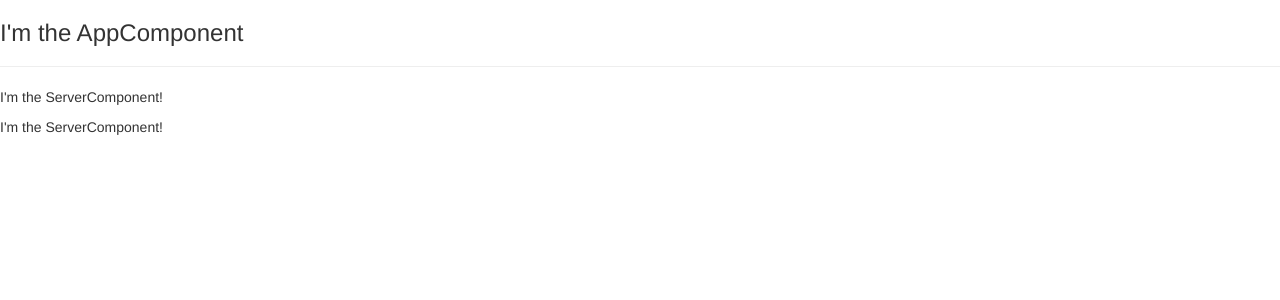
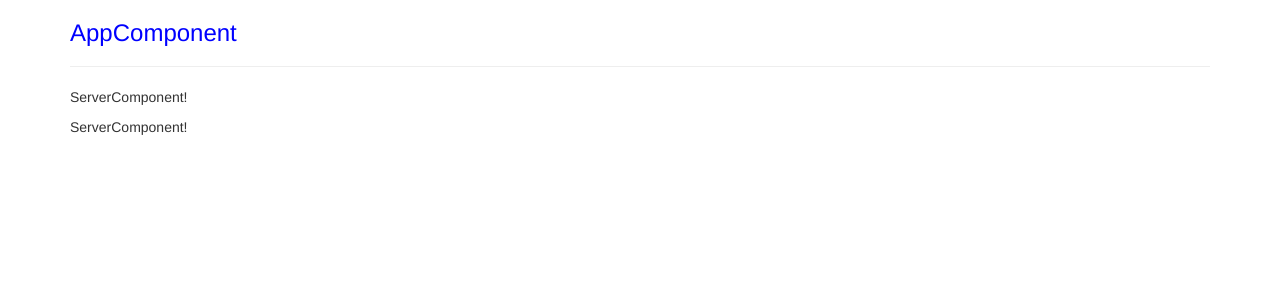
Before and after one commit to ReBarrington/Angular-Tutorial, an Angular app: page / in a window 1280 px wide. Shown: the top 300 px of the page. Built offline with nearby package versions, Linux system fonts and the light colour scheme.

Commit message:
Databinding

```diff
--- a/src/app/app.component.css
+++ b/src/app/app.component.css
@@ -0,0 +1,3 @@
+h3 {
+    color: blue;
+}
--- a/src/app/app.component.html
+++ b/src/app/app.component.html
@@ -1,3 +1,9 @@
-<h3> I'm the AppComponent </h3>
-<hr>
-<app-servers></app-servers>
+<div class="container">
+    <div class="row">
+        <div class="col-xs-12">
+            <h3> AppComponent </h3>
+            <hr>
+            <app-servers></app-servers>
+        </div>
+    </div>
+</div>
--- a/src/app/app.module.ts
+++ b/src/app/app.module.ts
@@ -1,3 +1,5 @@
+// this file bundles components into packages
+
 import { BrowserModule } from '@angular/platform-browser';
 import { NgModule } from '@angular/core';
 import { FormsModule } from '@angular/forms';
@@ -18,6 +20,7 @@
     FormsModule,
   ],
   providers: [],
+  // bootstrap recognizes AppComponent in the index.html file
   bootstrap: [AppComponent]
 })
 export class AppModule { }
--- a/src/app/server/server.component.html
+++ b/src/app/server/server.component.html
@@ -1 +1 @@
-<p>I'm the ServerComponent!</p>
+<p>ServerComponent!</p>
--- a/src/app/servers/servers.component.ts
+++ b/src/app/servers/servers.component.ts
@@ -2,7 +2,10 @@
 
 @Component({
   selector: 'app-servers',
-  templateUrl: './servers.component.html',
+  // use either template, with components written, or use templateUrl and point to the html file
+  template: `
+    <app-server></app-server>
+    <app-server></app-server>`,
   styleUrls: ['./servers.component.css']
 })
 export class ServersComponent implements OnInit {
```
Also changed, not shown: 1 other file (tests, documents, lock files or other folders).
